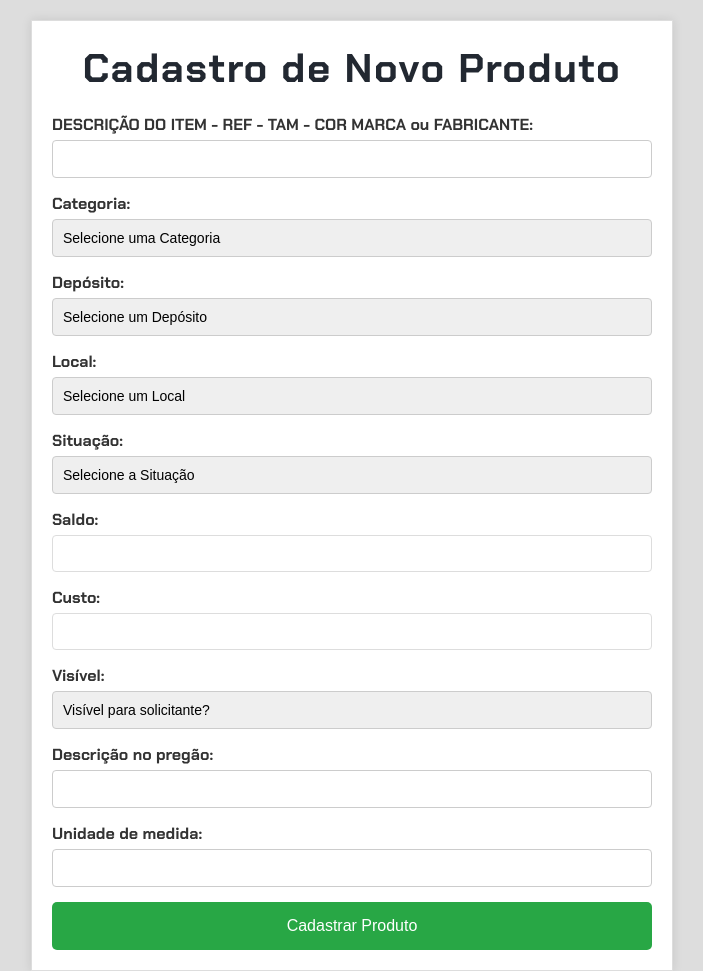
After one commit to EmersonNogueira/estoque_facilv2, a PHP site: the page made by views/templates/item_novo.php in a window 1280 px wide. The commit adds this page. Shown: the whole page, without its empty margins (288-991 px from the left). Run offline with PHP 8.4, Linux system fonts and the light colour scheme; the template is opened without the code that fills it, so the values that code supplies are empty.

Commit message:
filtro por situacao e cadastro inicio

```diff
--- a/models/ItemModel.php
+++ b/models/ItemModel.php
@@ -3,6 +3,10 @@
 
     class ItemModel extends Model
     {
+
+        public function item_novo(){
+
+        }
         public function itens_locais() {
             try {
                 // Captura o parâmetro de busca, se presente
@@ -79,6 +83,8 @@
                         i.visivel,
                         i.custo_unitario,
                         i.categoria,
+                        i.desc_pregao,
+                        i.unidade_medida,
                         SUM(e.saldo) AS saldo_total
                     FROM
                         itens i
--- a/views/templates/header.php
+++ b/views/templates/header.php
@@ -34,7 +34,7 @@
     <nav class="header-navbar" id="navbar">
         <ul class="main-nav">
                 <li>
-                    <span>Produtos</span>
+                    <span>Itens</span>
                     <ul class="dropdown-menu">
                         <li><a href="<?php echo $base_url; ?>Item/">Estoque</a></li>
                         <li><a href="<?php echo $base_url; ?>Item/itens_saldo">Itens</a></li>
--- /dev/null
+++ b/views/templates/item_novo.php
@@ -0,0 +1,119 @@
+<!DOCTYPE html>
+<html lang="pt-BR">
+<head>
+    <meta charset="UTF-8">
+    <meta name="viewport" content="width=device-width, initial-scale=1.0">
+    <title>Cadastro de Produtos</title>
+    <link rel="stylesheet" href="styles.css"> <!-- Incluindo o CSS existente -->
+</head>
+<body>
+    <div class="add-product-container">
+        <h1>Cadastro de Novo Produto</h1>
+        <form action="<?php echo $base_url; ?>item/item_adicionar" method="post">
+            <div class="form-group">
+                <label for="nome">DESCRIÇÃO DO ITEM - REF - TAM - COR MARCA ou FABRICANTE:</label>
+                <input type="text" id="item" name="item" required>
+            </div>
+            <div class="form-group">
+                <label for="categoria">Categoria:</label>
+                <select id="categoria" name="categoria" required>
+                    <option value="" disabled selected>Selecione uma Categoria</option>
+                    <option value="Expediente">Expediente</option>
+                    <option value="Manutenção">Manutenção</option>
+                    <option value="Gestão RH">Gestão RH</option>
+                    <option value="Informática">Informática</option>
+                    <option value="Limpeza">Limpeza</option>
+                    <option value="Copa">Copa</option>
+                    <option value="Material didático">Material didático</option>
+                    <option value="Móveis e Utensílios">Móveis e Utensílos</option>
+
+                </select>
+            </div>
+
+            <div class="form-group">
+                <label for="deposito">Depósito:</label>
+                <select id="deposito" name="deposito"  onchange="carregarLocais(this.value)">
+                    <option value="" disabled selected>Selecione um Depósito</option>
+                    <!-- Opções de depósito podem ser carregadas dinamicamente ou manualmente -->
+                    <option value="1">Infra.</option>
+                    <option value="2">Zeld.</option>
+                    <option value="3">Almox.</option>
+                    <option value="4">TI</option>
+                </select>
+            </div>
+
+            <div class="form-group">
+                <label for="local">Local:</label>
+                <select id="local" name="local" >
+                    <option value="" disabled selected>Selecione um Local</option>
+                </select>
+            </div>
+
+            <div class="form-group">
+                <label for="situacao">Situação:</label>
+                <select id="situacao" name="situacao" required>
+                    <option value="" disabled selected>Selecione a Situação</option>
+                    <option value="Novo">Novo</option>
+                    <option value="Usado">Usado</option>
+                    <option value="Serviço">Serviço</option>
+                </select>
+            </div>
+
+            <div class="form-group">
+                <label for="saldo">Saldo:</label>
+                <input type="number" id="saldo" name="saldo" step="0.01" required>
+            </div>
+
+            <div class="form-group">
+                <label for="custo">Custo:</label>
+                <input type="number" id="custo" name="custo" step="0.01" required>
+            </div>
+
+            <div class="form-group">
+                <label for="visivel">Visível:</label>
+                <select id="visivel" name="visivel" required>
+                    <option value="" disabled selected>Visível para solicitante?</option>
+                    <option value="Sim">SIM</option>
+                    <option value="Não">NÃO</option>
+                </select>
+            </div>
+
+            <div class="form-group">
+                <label for="pregao">Descrição no pregão:</label>
+                <input type="text" id="desc_pregao" name="desc_pregao">
+            </div>
+
+            <div class="form-group">
+                <label for="unidade_medida">Unidade de medida:</label>
+                <input type="text" id="unidade_medida" name="unidade_medida">
+            </div>
+            <button type="submit" class="btn-submit">Cadastrar Produto</button>
+        </form>
+    </div>
+
+    <script>
+        function carregarLocais(codigoDeposito) {
+            // Limpa as opções atuais
+            const selectLocal = document.getElementById('local');
+            selectLocal.innerHTML = '<option value="" disabled selected>Selecione um Local</option>';
+
+            // Faz a requisição à API
+            fetch(`http://localhost/estoque_facil/Local/locais_depositos`)
+                .then(response => response.json())
+                .then(data => {
+                    // Filtra os locais pelo depósito selecionado
+                    const locaisFiltrados = data.filter(item => item.codigo_deposito == codigoDeposito);
+
+                    // Adiciona as opções ao select de local
+                    locaisFiltrados.forEach(local => {
+                        const option = document.createElement('option');
+                        option.value = local.codigo_local;
+                        option.textContent = local.nome_local;
+                        selectLocal.appendChild(option);
+                    });
+                })
+                .catch(error => console.error('Erro ao carregar locais:', error));
+        }
+    </script>
+</body>
+</html>
```
Also changed, not shown: controllers/ItemController.php (+24 -0 lines), controllers/LocalController.php (added, +34 -0 lines), models/LocalModel.php (added, +41 -0 lines), views/LocalView.php (added, +9 -0 lines), views/templates/itens.php (+26 -15 lines), views/templates/itens_saldo.php (+7 -1 lines).
